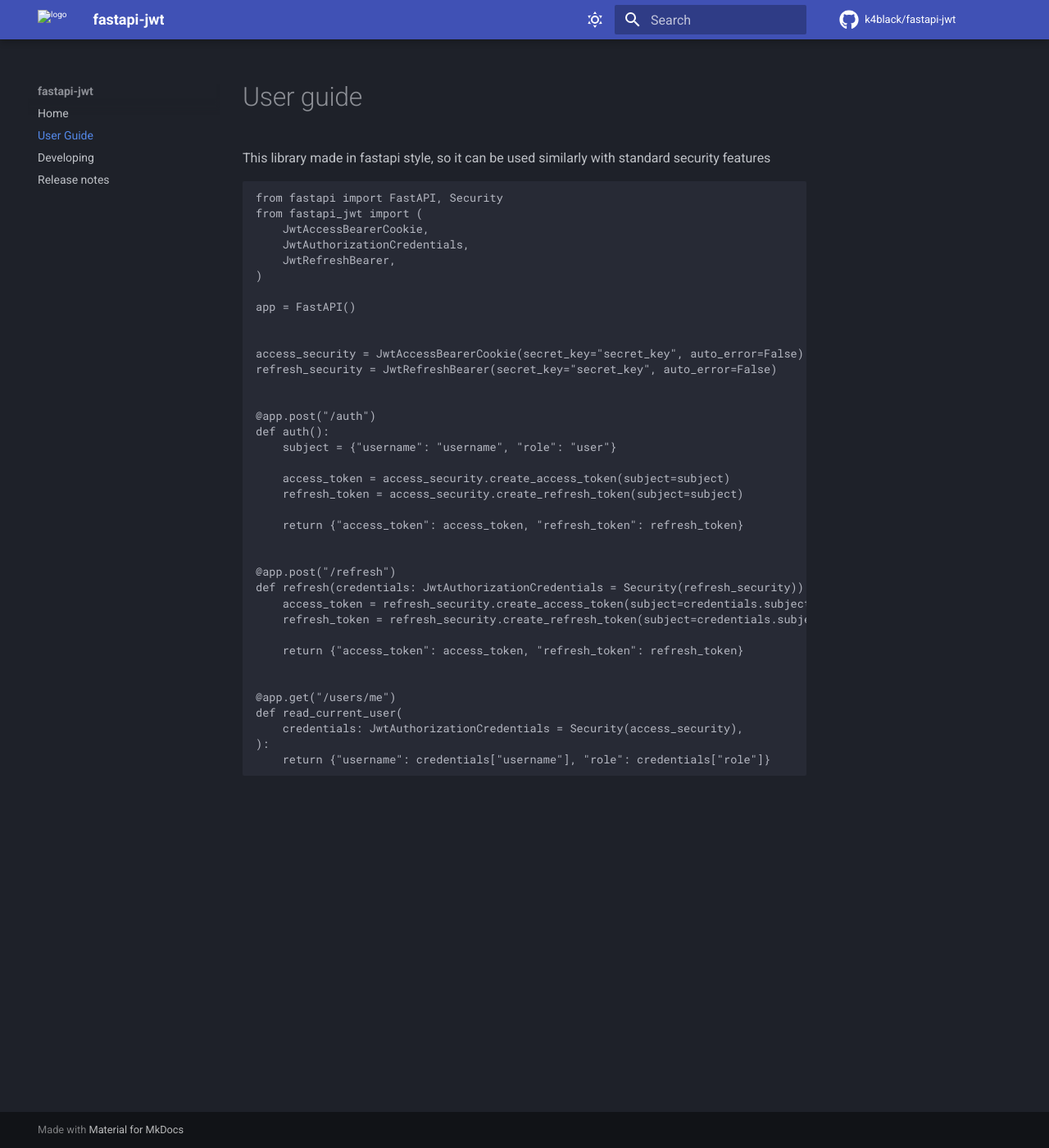
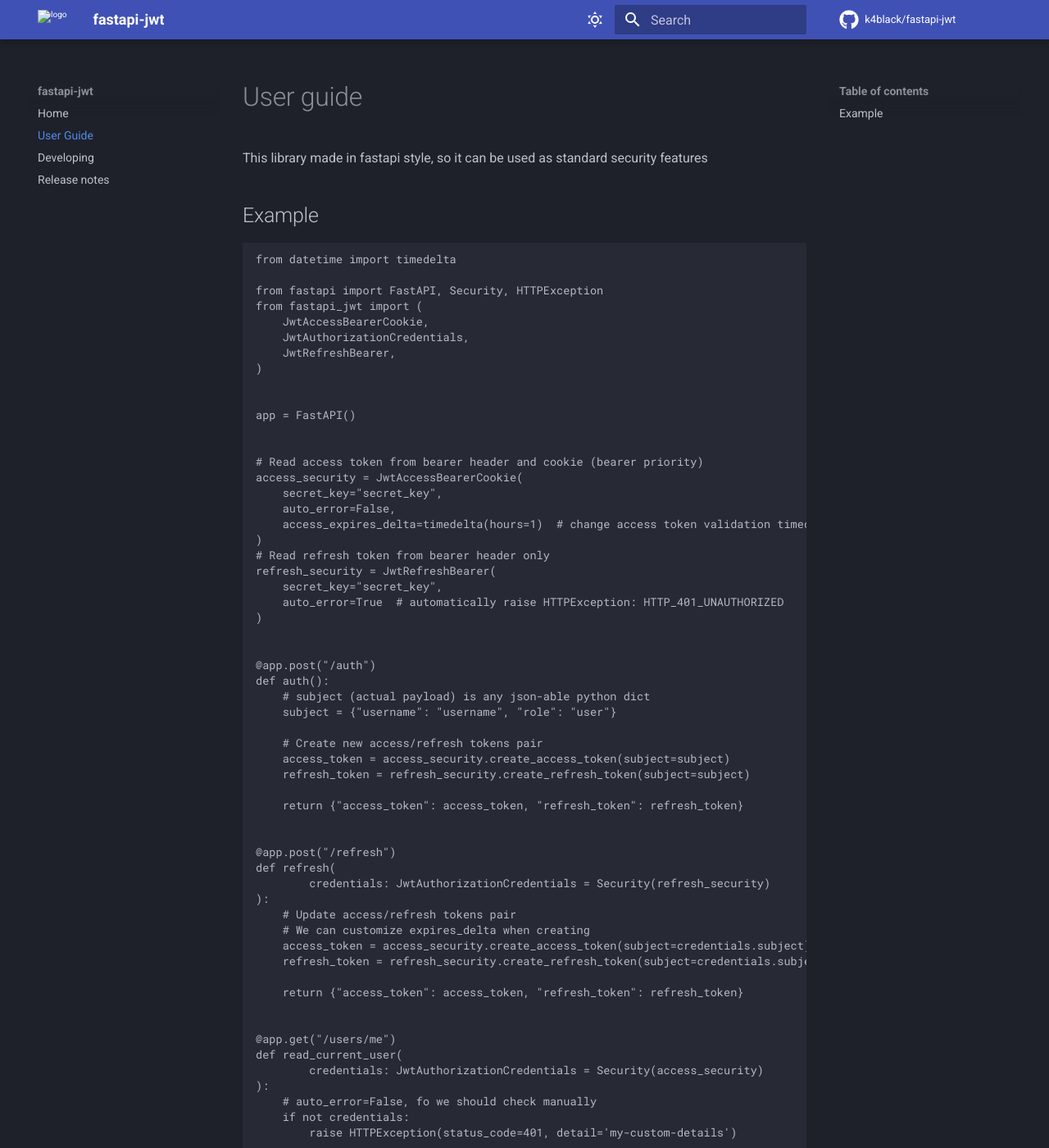
Before and after one commit to k4black/fastapi-jwt, an MkDocs documentation site: the page built from docs/docs/user_guide.md, in a window 1280 px wide and 1400 px high. Shown: the whole window at 82% size. Built offline with MkDocs 1.6.1 and Material for MkDocs 9.7.7, drawn with Linux system fonts in a browser that asks for light colours; comment, search, counter and statistics services are not loaded; the version menu is left out; some of the changed text lies outside the part shown.

````diff
--- a/docs/docs/user_guide.md
+++ b/docs/docs/user_guide.md
@@ -1,46 +1,70 @@
 # User guide
 
-This library made in fastapi style, so it can be used similarly with standard security features
+This library made in fastapi style, so it can be used as standard security features
 
 
+## Example
 
 
 ```python
-from fastapi import FastAPI, Security
+from datetime import timedelta
+
+from fastapi import FastAPI, Security, HTTPException
 from fastapi_jwt import (
     JwtAccessBearerCookie,
     JwtAuthorizationCredentials,
     JwtRefreshBearer,
 )
 
+
 app = FastAPI()
 
 
-access_security = JwtAccessBearerCookie(secret_key="secret_key", auto_error=False)
-refresh_security = JwtRefreshBearer(secret_key="secret_key", auto_error=False)
+# Read access token from bearer header and cookie (bearer priority)
+access_security = JwtAccessBearerCookie(
+    secret_key="secret_key",
+    auto_error=False,
+    access_expires_delta=timedelta(hours=1)  # change access token validation timedelta
+)
+# Read refresh token from bearer header only
+refresh_security = JwtRefreshBearer(
+    secret_key="secret_key",
+    auto_error=True  # automatically raise HTTPException: HTTP_401_UNAUTHORIZED
+)
 
 
 @app.post("/auth")
 def auth():
+    # subject (actual payload) is any json-able python dict
     subject = {"username": "username", "role": "user"}
 
+    # Create new access/refresh tokens pair
     access_token = access_security.create_access_token(subject=subject)
-    refresh_token = access_security.create_refresh_token(subject=subject)
+    refresh_token = refresh_security.create_refresh_token(subject=subject)
 
     return {"access_token": access_token, "refresh_token": refresh_token}
 
 
 @app.post("/refresh")
-def refresh(credentials: JwtAuthorizationCredentials = Security(refresh_security)):
-    access_token = refresh_security.create_access_token(subject=credentials.subject)
-    refresh_token = refresh_security.create_refresh_token(subject=credentials.subject)
+def refresh(
+        credentials: JwtAuthorizationCredentials = Security(refresh_security)
+):
+    # Update access/refresh tokens pair
+    # We can customize expires_delta when creating
+    access_token = access_security.create_access_token(subject=credentials.subject)
+    refresh_token = refresh_security.create_refresh_token(subject=credentials.subject, expires_delta=timedelta(days=2))
 
     return {"access_token": access_token, "refresh_token": refresh_token}
 
 
 @app.get("/users/me")
 def read_current_user(
-    credentials: JwtAuthorizationCredentials = Security(access_security),
+        credentials: JwtAuthorizationCredentials = Security(access_security)
 ):
+    # auto_error=False, fo we should check manually
+    if not credentials:
+        raise HTTPException(status_code=401, detail='my-custom-details')
+
+    # now we can access Credentials object
     return {"username": credentials["username"], "role": credentials["role"]}
 ```
````
Also changed, not shown: README.md, 1 other file.
